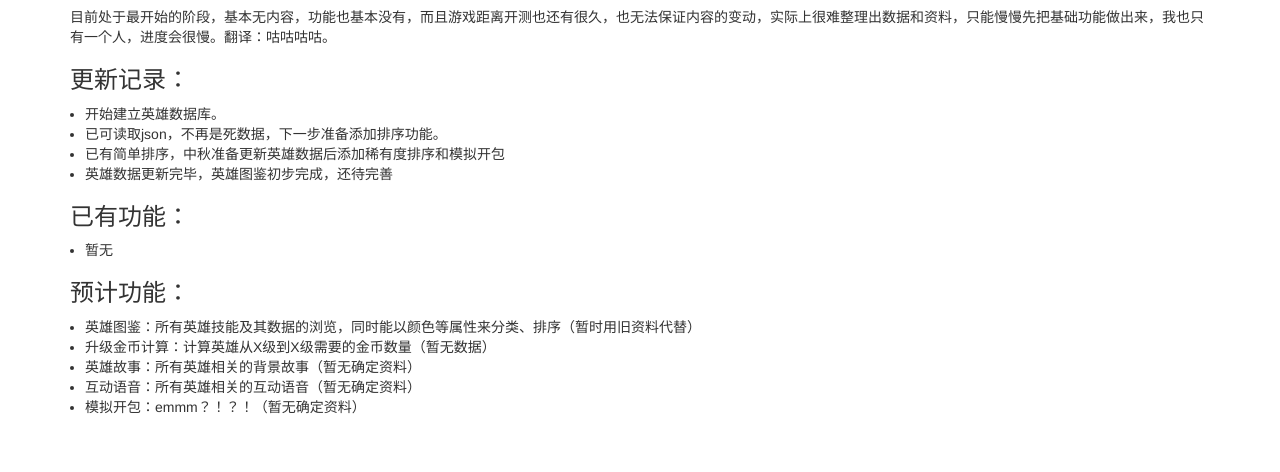
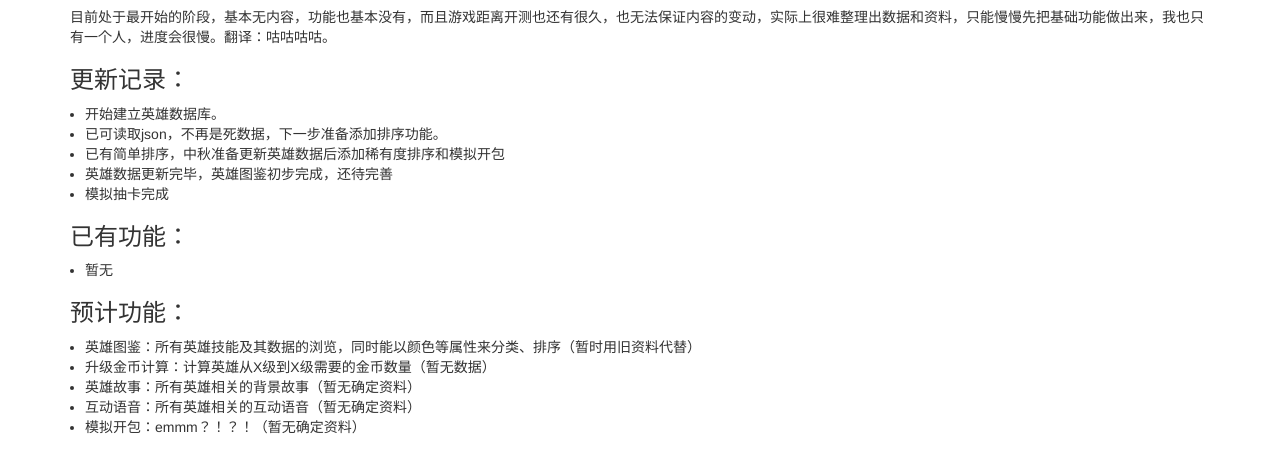
Before and after one commit to Logonther/web-MyTurn, a plain HTML site: page index.html in a window 1280 px wide. Shown: the part 100-572 px from the top of the page. Drawn offline with Linux system fonts and the light colour scheme.

Commit message:
更新首页

```diff
--- a/index.html
+++ b/index.html
@@ -41,6 +41,7 @@
         <li>已可读取json，不再是死数据，下一步准备添加排序功能。</li>
         <li>已有简单排序，中秋准备更新英雄数据后添加稀有度排序和模拟开包</li>
         <li>英雄数据更新完毕，英雄图鉴初步完成，还待完善</li>
+        <li>模拟抽卡完成</li>
     </ul>
     <h3>已有功能：</h3>
     <ul>
```
